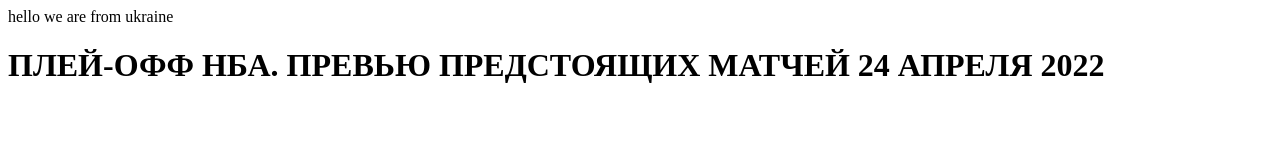
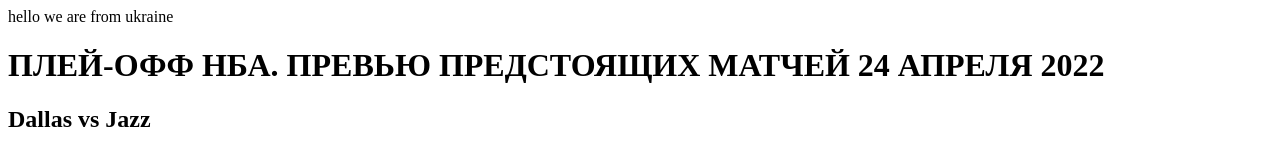
Before and after one commit to romkasmaga/romkasmaga.github.io, a plain HTML site: page index.html in a window 1280 px wide. Drawn offline with Linux system fonts and the light colour scheme.

Commit message:
add new text

```diff
--- a/index.html
+++ b/index.html
@@ -1,3 +1,4 @@
 hello
 we are from ukraine
 <h1>ПЛЕЙ-ОФФ НБА. ПРЕВЬЮ ПРЕДСТОЯЩИХ МАТЧЕЙ 24 АПРЕЛЯ 2022<h1>
+<h2>Dallas vs Jazz<h2>
```
